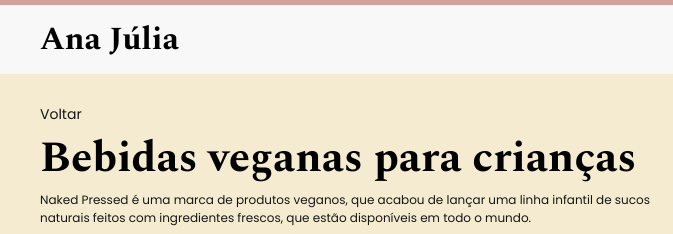
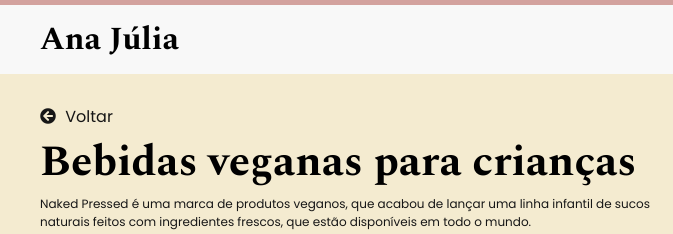
Before and after one commit to adilier/portfolio-ana, a plain HTML site: page project1.html in a window 1280 px wide. Shown: the top 234 px of the page, 60-733 px from the left. Drawn offline with nearby package versions, Linux system fonts and the light colour scheme.

Commit message:
add back button

```diff
--- a/project1.html
+++ b/project1.html
@@ -21,7 +21,7 @@
     </div>
     <section class="background-yellow">
       <div class="container">
-        <a href="/">Voltar</a>
+        <a href="/"><i class="fas fa-arrow-circle-left"></i> Voltar</a>
 
         <h2>Bebidas veganas para crianças</h2>
 
--- a/styles/project.css
+++ b/styles/project.css
@@ -29,8 +29,13 @@ header .header-right a{
 }
 
 .background-yellow a {
-  font-size: 14px;
+  font-size: 16px;
 }
+
+.background-yellow i {
+  margin-right: 5px;
+}
+
 
 .background-yellow h2 {
   font-size: 48px;
```
